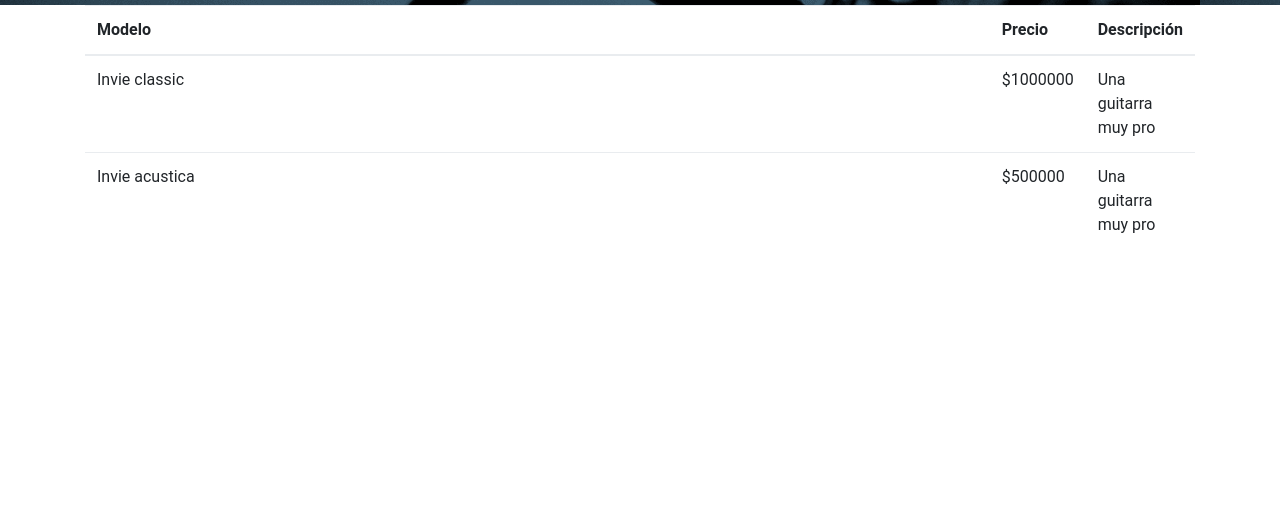
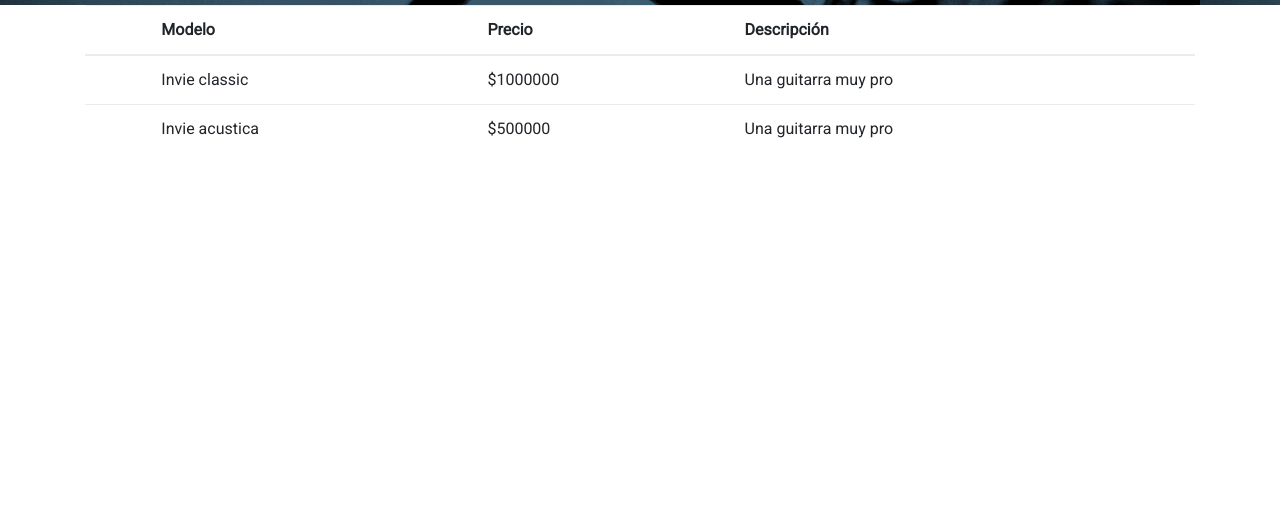
Before and after one commit to kikers17/invie-bootstrapV4, a plain HTML site: page precios.html in a window 1280 px wide. Shown: the part 275-800 px from the top of the page. Drawn offline with nearby package versions, Linux system fonts and the light colour scheme.

Commit message:
arreglar tabla de precios

```diff
--- a/precios.html
+++ b/precios.html
@@ -7,6 +7,7 @@
     <meta name="viewport" content="width=device-width, initial-scale=1, shrink-to-fit=no">
 
     <!-- Bootstrap CSS -->
+    <link href="https://fonts.googleapis.com/css?family=Roboto" rel="stylesheet">
     <link rel="stylesheet" href="https://maxcdn.bootstrapcdn.com/bootstrap/4.0.0-beta.2/css/bootstrap.min.css" integrity="sha384-PsH8R72JQ3SOdhVi3uxftmaW6Vc51MKb0q5P2rRUpPvrszuE4W1povHYgTpBfshb" crossorigin="anonymous">
     <script src="https://use.fontawesome.com/74c1115820.js"></script>
     <link rel="stylesheet" href="dist/css/index.css">
@@ -46,23 +47,26 @@
     </div>
   </section>
   </header>
-  <section class="table">
+  <section >
       <div class="container">
-        <table>
+        <table class="table">
           <thead>
             <tr>
-              <th class="col">Modelo</th>
-              <th class="col">Precio</th>
-              <th class="col">Descripción</th>
+              <th scope="col" ></th>
+              <th>Modelo</th>
+              <th>Precio</th>
+              <th>Descripción</th>
             </tr>
           </thead>
           <tbody>
             <tr>
+              <th scope="row" ></th>
               <td>Invie classic</td>
               <td>$1000000</td>
               <td>Una guitarra muy pro</td>
             </tr>
             <tr>
+              <th scope="row" ></th>
               <td>Invie acustica</td>
               <td>$500000</td>
               <td>Una guitarra muy pro</td>
```
